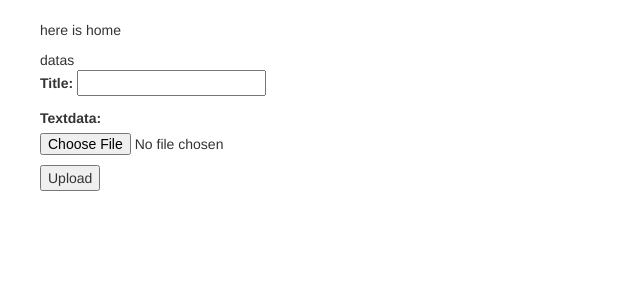
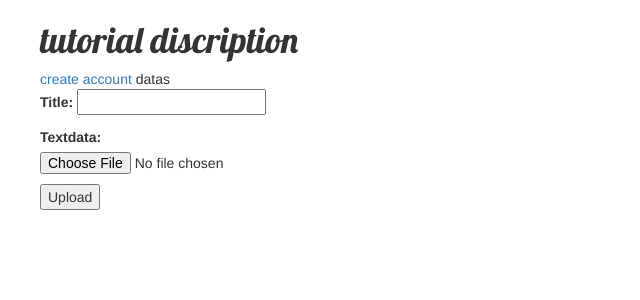
Before and after one commit to ssryu/MicToSoft, a Django app: page / in a window 1280 px wide. Shown: the part 134-434 px from the top of the page, without its empty margins (0-640 px from the left). Run offline with Django 3.2, Linux system fonts and the light colour scheme; data that the repository does not hold is empty; parts of the project's set-up code (start-up, migrations or seed data) failed here and were passed over; some libraries are stand-ins or nearby versions.

Commit message:
Update index.html

```diff
--- a/mic_to_soft/classifier/templates/classifier/index.html
+++ b/mic_to_soft/classifier/templates/classifier/index.html
@@ -3,7 +3,14 @@
 {% block title %} top {% endblock %}
 
 {% block contents %}
-    <p>here is home</p>
+    <div class="tutorial">
+        <h1>tutorial discription</h1>
+    </div>
+
+
+    <a href="#">create account</a>
+
+
 
     datas
     <form action="{% url 'index' %}" method="post" id="dataform" enctype="multipart/form-data">
```
